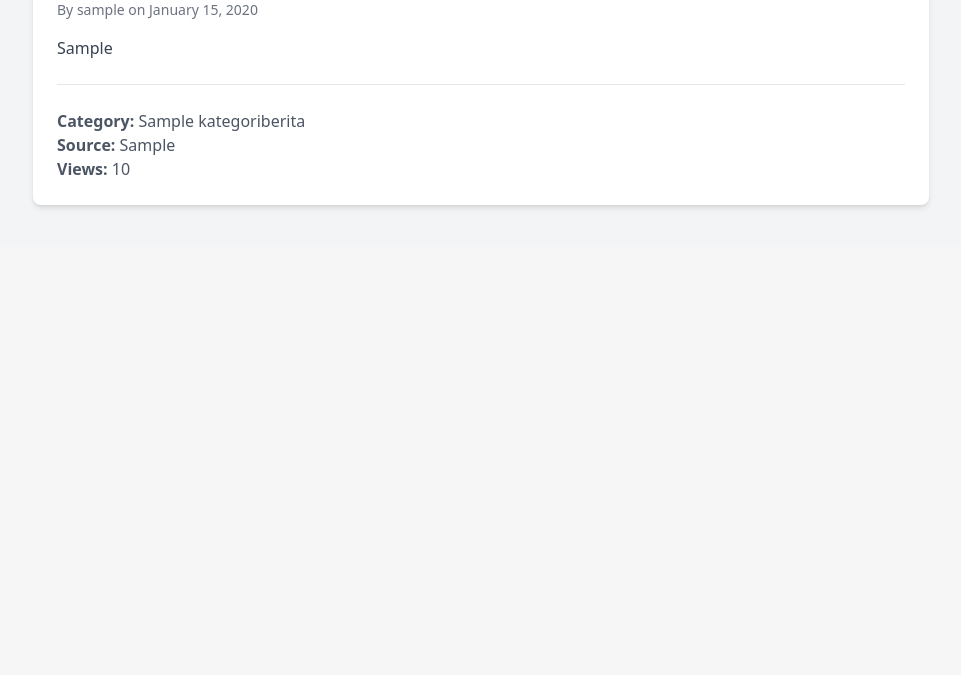
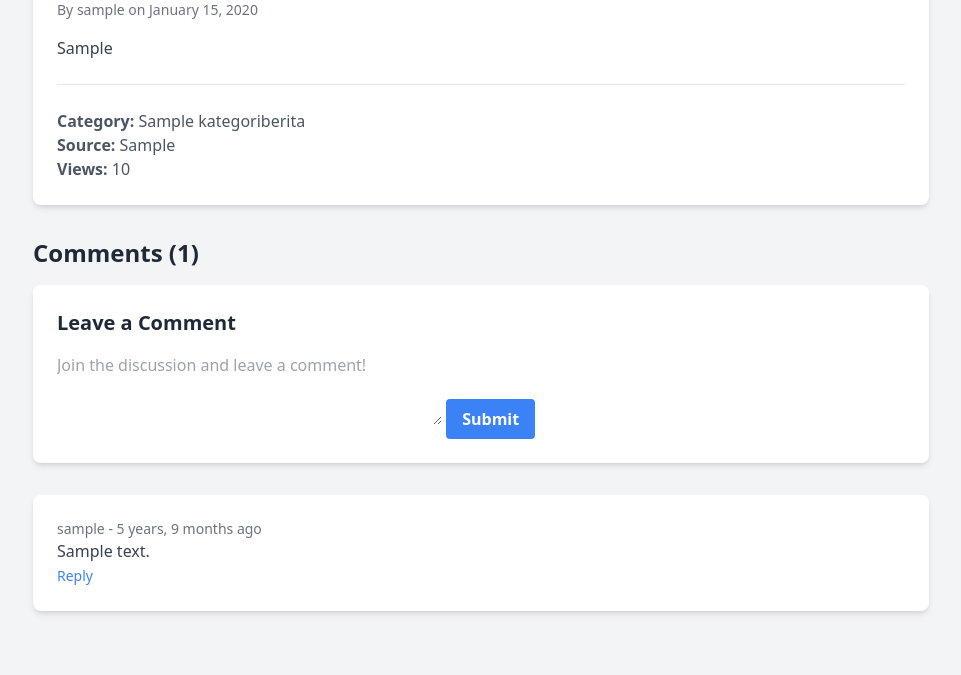
Before and after one commit to PBP-kelompok-c13/sport_watch, a Django app: template portal_berita/templates/portal_berita/detail_news.html in a window 1280 px wide. Shown: the part 560-1235 px from the top of the page, without its empty margins (159-1120 px from the left). Before the commit the page ends 769 px from the top, so only its background shows below. Run offline with Django 5.2, Linux system fonts and the light colour scheme; the template is opened without the code that fills it: values that come from a table or form of the project are taken from there, others are empty; tables that the repository leaves empty hold one stand-in row (values such as "Sample post"); grey boxes marked "Sample" are stand-in pictures; parts of the project's set-up code (start-up, migrations or seed data) failed here and were passed over; some libraries are stand-ins or nearby versions.

Commit message:
Penambahkan field untuk komentar Berita

```diff
--- a/portal_berita/forms.py
+++ b/portal_berita/forms.py
@@ -1,5 +1,18 @@
 from django import forms
-from .models import Berita, KategoriBerita
+from .models import Berita, KategoriBerita, Comment
+
+class CommentForm(forms.ModelForm):
+    class Meta:
+        model = Comment
+        fields = ['content']
+        widgets = {
+            'content': forms.Textarea(attrs={
+                'class': 'form-control',
+                'rows': 3,
+                'placeholder': 'Join the discussion and leave a comment!'
+            }),
+        }
+
 
 class KategoriBeritaForm(forms.ModelForm):
     """
--- a/portal_berita/models.py
+++ b/portal_berita/models.py
@@ -54,3 +54,21 @@ class Berita(models.Model):
     @property
     def berita_hot(self):
         return self.views >= 100
+
+    @property
+    def comment_count(self):
+        return self.comments.count()
+
+
+class Comment(models.Model):
+    berita = models.ForeignKey(Berita, on_delete=models.CASCADE, related_name='comments')
+    user = models.ForeignKey(User, on_delete=models.CASCADE)
+    parent = models.ForeignKey('self', on_delete=models.CASCADE, null=True, blank=True, related_name='replies')
+    content = models.TextField()
+    created_at = models.DateTimeField(auto_now_add=True)
+
+    class Meta:
+        ordering = ['created_at']
+
+    def __str__(self):
+        return f'Comment by {self.user.username} on {self.berita}'
--- /dev/null
+++ b/portal_berita/templates/portal_berita/comment_thread.html
@@ -0,0 +1,20 @@
+<div class="comment-thread ml-4 pl-4 border-l-2 border-gray-200">
+    {% for reply in comment.replies.all %}
+        <div class="comment mt-4">
+            <p class="text-sm text-gray-500">{{ reply.user.username }} - {{ reply.created_at|timesince }} ago</p>
+            <p class="text-gray-700">{{ reply.content }}</p>
+            <a href="#" class="reply-btn text-sm text-blue-500">Reply</a>
+            <div class="reply-form hidden mt-2">
+                <form method="post" action="{% url 'portal_berita:detail_news' news.id %}">
+                    {% csrf_token %}
+                    <input type="hidden" name="parent_id" value="{{ reply.id }}">
+                    {{ comment_form.content }}
+                    <button type="submit" class="bg-blue-500 hover:bg-blue-700 text-white font-bold py-1 px-2 rounded mt-2">Submit Reply</button>
+                </form>
+            </div>
+            {% if reply.replies.all %}
+                {% include 'portal_berita/comment_thread.html' with comment=reply %}
+            {% endif %}
+        </div>
+    {% endfor %}
+</div>
--- a/portal_berita/templates/portal_berita/detail_news.html
+++ b/portal_berita/templates/portal_berita/detail_news.html
@@ -31,11 +31,53 @@
     </div>
 </div>
 
+<div class="max-w-4xl mx-auto mt-8">
+    <h2 class="text-2xl font-bold text-gray-800 mb-4">Comments ({{ news.comment_count }})</h2>
+
+    <div class="bg-white rounded-lg shadow-md p-6">
+        <h3 class="text-xl font-bold text-gray-800 mb-4">Leave a Comment</h3>
+        <form method="post">
+            {% csrf_token %}
+            {{ comment_form.content }}
+            <button type="submit" class="bg-blue-500 hover:bg-blue-700 text-white font-bold py-2 px-4 rounded mt-4">Submit</button>
+        </form>
+    </div>
+
+    <div class="mt-8">
+        {% for comment in comments %}
+        <div class="comment bg-white rounded-lg shadow-md p-6 mb-6">
+            <p class="text-sm text-gray-500">{{ comment.user.username }} - {{ comment.created_at|timesince }} ago</p>
+            <p class="text-gray-700">{{ comment.content }}</p>
+            <a href="#" class="reply-btn text-sm text-blue-500">Reply</a>
+            <div class="reply-form hidden mt-4">
+                <form method="post" action="{% url 'portal_berita:detail_news' news.id %}">
+                    {% csrf_token %}
+                    <input type="hidden" name="parent_id" value="{{ comment.id }}">
+                    {{ comment_form.content }}
+                    <button type="submit" class="bg-blue-500 hover:bg-blue-700 text-white font-bold py-1 px-2 rounded mt-2">Submit Reply</button>
+                </form>
+            </div>
+            {% include 'portal_berita/comment_thread.html' with comment=comment %}
+        </div>
+        {% endfor %}
+    </div>
+</div>
+
 <script>
-document.getElementById('delete-btn').addEventListener('click', function() {
-    if (confirm('Are you sure you want to delete this news?')) {
-        document.getElementById('delete-form').submit();
-    }
+document.addEventListener('DOMContentLoaded', function() {
+    document.getElementById('delete-btn').addEventListener('click', function() {
+        if (confirm('Are you sure you want to delete this news?')) {
+            document.getElementById('delete-form').submit();
+        }
+    });
+
+    document.querySelectorAll('.reply-btn').forEach(function(btn) {
+        btn.addEventListener('click', function(e) {
+            e.preventDefault();
+            let replyForm = this.nextElementSibling;
+            replyForm.classList.toggle('hidden');
+        });
+    });
 });
 </script>
 {% endblock %}
```
Also changed, not shown: portal_berita/templates/portal_berita/list_news.html (+17 -4 lines), portal_berita/views.py (+29 -47 lines), fitur_belanja/migrations/0001_initial.py (added), portal_berita/migrations/0001_initial.py, portal_berita/migrations/0002_comment.py (added), portal_berita/migrations/0002_remove_produk_kategori_remove_berita_ringkasan_and_more.py (deleted), portal_berita/migrations/0003_alter_berita_kategori.py (deleted).
